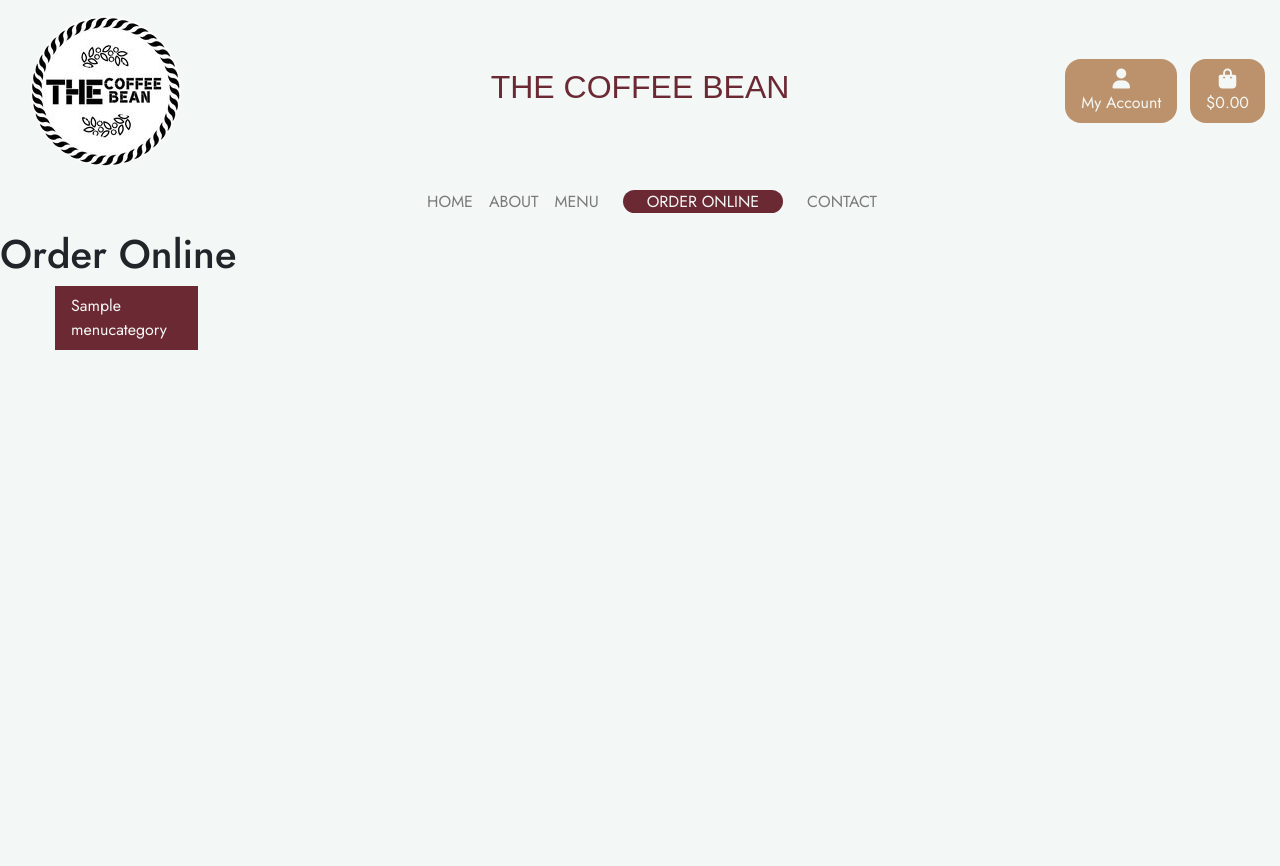
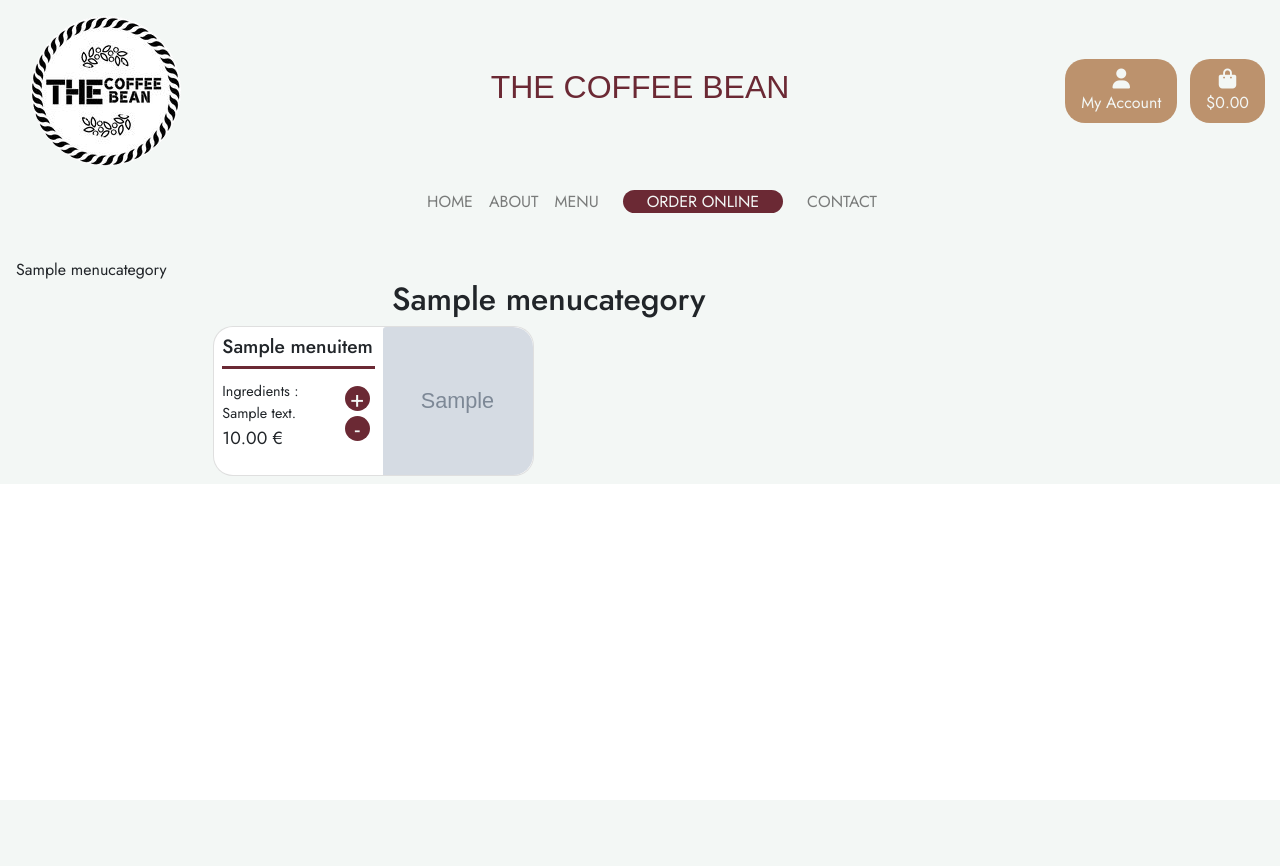
Before and after one commit to tlalexandre/PP5CodeInsitute, a Django app: page /orderonline/ in a window 1280 px wide. After the commit the page ends 476 px from the top, so only its background shows below. Run offline with Django 3.2, Linux system fonts and the light colour scheme; tables that the repository leaves empty hold one stand-in row (values such as "Sample post"); grey boxes marked "Sample" are stand-in pictures; some libraries are stand-ins or nearby versions; some web fonts are replaced.

Commit message:
Created template for OrderOnline, and added JS for navbar

```diff
--- a/home/templates/home/index.html
+++ b/home/templates/home/index.html
@@ -14,7 +14,7 @@
 {% endblock %}
 
 {% block content %}
-<div class="container-fluid h-100 bg-white">
+<div class="container-fluid bg-white">
     <div class="row">
 
         <div class="col-sm-12 col-md-6">
--- /dev/null
+++ b/orderonline/static/orderonline/css/orderonline.css
@@ -0,0 +1,98 @@
+.card-fixed-height {
+    display: flex;
+    flex-direction: row;
+    height: 150px;
+}
+
+.card-fixed-height .card-body {
+    flex-grow: 1;
+}
+
+.card-img-top-fixed {
+    width: 150px;
+    object-fit: cover;  /* This will crop the image to fit the div */
+}
+
+.card-body{
+    padding: 0.5rem;
+}
+
+.card-title{
+    font-size: 1.2rem;
+}
+.card-title::after{
+    content: "";
+    display: block;
+    width: 100%;
+    height: 3px;
+    background-color: #6B2934;
+    margin-top: 0.5rem;
+}
+.card-text{
+    font-size: 0.9rem;
+}
+.price{
+    font-size: 1.1rem;
+    font-weight: 400;
+}
+.block-link{
+    display: block;
+    color: inherit;
+    text-decoration: none;
+}
+
+html{
+    scroll-padding-top:280px;
+    scroll-behavior: smooth;
+}
+.category{
+    margin-top: 50px;
+}
+.quantity-button{
+    width: 25px;
+    height: 25px;
+    border-radius: 50%;
+    background-color: #6B2934;
+    color: #F3F7F5;
+    border: none;
+    font-size: 1.5rem;
+    display: flex;
+    align-items: center;
+    justify-content: center;
+    cursor: pointer;
+    margin: 5px;
+    padding: 5px;
+}
+.nav-link{
+    color: inherit;
+}
+@media (min-width:576px) {
+
+    .navbar-menu{
+        position: fixed;
+        left: 0;
+        top: 250px;
+        z-index: 1000;
+        width: 15%;
+    }
+}
+
+@media (max-width: 576px) {
+    .navbar-menu {
+        display: flex;
+        flex-direction: row;
+        overflow-x: auto;
+        position: fixed;
+        z-index: 1000;
+        width: 95%;
+        background-color: #F3F7F5;
+
+    }
+    .navbar-menu .no-bullets {
+        flex: 0 0 auto;
+        margin-right:10px ;
+    }
+    .card-img-top-fixed {
+        width: 100px;
+    }
+}
--- /dev/null
+++ b/orderonline/static/orderonline/js/orderonline.js
@@ -0,0 +1,39 @@
+document.addEventListener('DOMContentLoaded', (event) => {
+    var divsWithId = document.querySelectorAll('div[id]');
+    // Select all divs with an id
+
+    // Keep track of the currently active nav-link
+    var currentActiveNavLink = null;
+
+    var navbar = document.querySelector('.navbar-menu');
+
+    // Create an intersection observer
+    var observer = new IntersectionObserver(function(entries) {
+        entries.forEach(function(entry) {
+            // Get the nav-link associated with this entry
+            var navLink = document.querySelector('a[href="#' + entry.target.id + '"]');
+
+            if (entry.isIntersecting) {
+                // If there's a currently active nav-link, remove the classes from it
+                if (currentActiveNavLink) {
+                    currentActiveNavLink.classList.remove('bg-brand-color', 'white', 'rounded');
+                }
+
+                // Add the classes to the new active nav-link
+                navLink.classList.add('bg-brand-color', 'white', 'rounded');
+
+                var scrollPos = navLink.offsetLeft - navbar.offsetWidth/2 + navLink.offsetWidth/2;
+
+                navbar.scrollLeft = scrollPos;
+
+                // Update the currently active nav-link
+                currentActiveNavLink = navLink;
+            }
+        });
+    }, { threshold: 0.2 });  // Adjust the threshold value according to your needs
+
+    // Start observing each div
+    divsWithId.forEach(function(div) {
+        observer.observe(div);
+    });
+});
--- a/orderonline/templates/orderonline/orderonline.html
+++ b/orderonline/templates/orderonline/orderonline.html
@@ -2,6 +2,7 @@
 {% load static %}
 
 {% block extra_css %}
+    <link rel="stylesheet" href="{% static 'orderonline/css/orderonline.css' %}">
 {% endblock %}
 
 {% block page_header %}
@@ -13,18 +14,53 @@
 {% endblock %}
 
 {% block content %}
-<div class="container-fluid h-100 bg-white">
-    <div class="row">
-       <h1>Order Online</h1>
-    </div>
-    <div class="row">
+<div class="container-fluid bg-white">
+    <div class="row ">
         <div class="col-sm-2">
-            <ul class="">
+            <ul class="pl-0 navbar-menu">
                 {% for category in categories %}
-                    <li class="no-bullets"><a href="{{ category.link }}" class="nav-link white bg-brand-color">{{ category.friendly_name }}</a></li>
+                    <li class="no-bullets mb-2"><a href="#{{ category.friendly_name }}" class="nav-link">{{ category.friendly_name }}</a></li>
                 {% endfor %}
             </ul>
+        </div>
+        <div class="col-sm-10 menu-items">
+            <div class="row">
+                {% for category in categories %}
+                    <div id="{{ category.friendly_name }}" class="row category">
+                        <h2 class="w-100 text-center">{{category.friendly_name}}</h2>
+                        <br>
+                        {% for item in items %}
+                            {% if item.category == category %}
+                                <div class="col-sm-6 mb-2">
+                                    <div class="card card-fixed-height rounded">
+                                        <div class="card-body">
+                                            <a href="" class="block-link">
+                                                <h5 class="card-title">{{ item.name }}</h5>
+                                            </a>
+                                                <div class="d-flex">
+                                                    <div class="item-info">
+                                                        <p class="card-text my-0">Ingredients : {{ item.description | truncatechars:50 }}</p>
+                                                        <p class="card-text price">{{ item.price }} € </p>
+                                                    </div>
+                                                    <div class="quantity-container">
+                                                        <button class="quantity-button" id="increase">+</button>
+                                                        <button class="quantity-button" id="decrease">-</button>
+                                                    </div>
+                                                </div>
+                                            </div>
+                                            <img src="{{ item.image.url }}" class="card-img-top card-img-top-fixed rounded-right" alt="{{ item.name }}">
+                                        </div>
+                                </div>
+                            {% endif %}
+                        {% endfor %}
+                    </div>
+                {% endfor %}
+            </div>
         </div>
     </div>
 </div>
 {% endblock %}
+
+{% block extra_js %}
+    <script src="{% static 'orderonline/js/orderonline.js' %}"></script>
+{% endblock %}
--- a/orderonline/views.py
+++ b/orderonline/views.py
@@ -1,5 +1,5 @@
 from django.shortcuts import render
-from .models import MenuCategory
+from .models import MenuCategory, MenuItem
 
 # Create your views here.
 
@@ -8,4 +8,11 @@ def order_online(request):
 
     categories = MenuCategory.objects.all()
 
-    return render(request, 'orderonline/orderonline.html', {'categories': categories})
+    items= MenuItem.objects.all()
+
+    context= {
+        'categories': categories,
+        'items': items,
+    }
+
+    return render(request, 'orderonline/orderonline.html', context)
--- a/static/css/base.css
+++ b/static/css/base.css
@@ -16,7 +16,7 @@ body{
     color: #6B2934;
 }
 .white{
-    color: #F3F7F5 ;
+    color: #F3F7F5 !important;
 }
 .bg-white{
     background-color: #F3F7F5 !important;
@@ -35,7 +35,11 @@ body{
 }
 
 .rounded{
-    border-radius: 1rem !important;
+    border-radius: 1.25rem !important;
+}
+.rounded-right{
+    border-top-right-radius: 1.25rem !important;
+    border-bottom-right-radius: 1.25rem !important;
 }
 
 .floating-button{
```
Also changed, not shown: media/menu_items/BrekkieBagel_bnQcckV.jpg (added).
